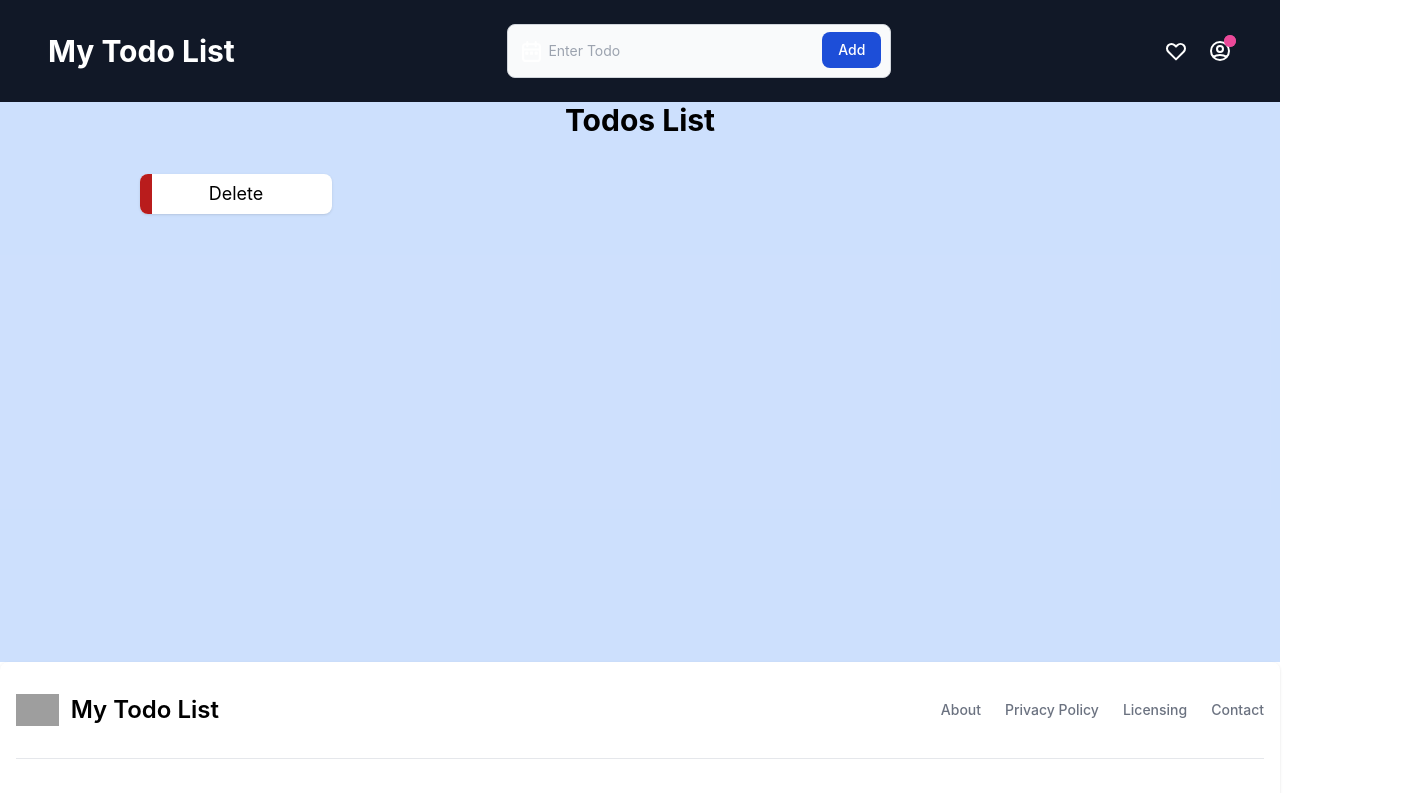
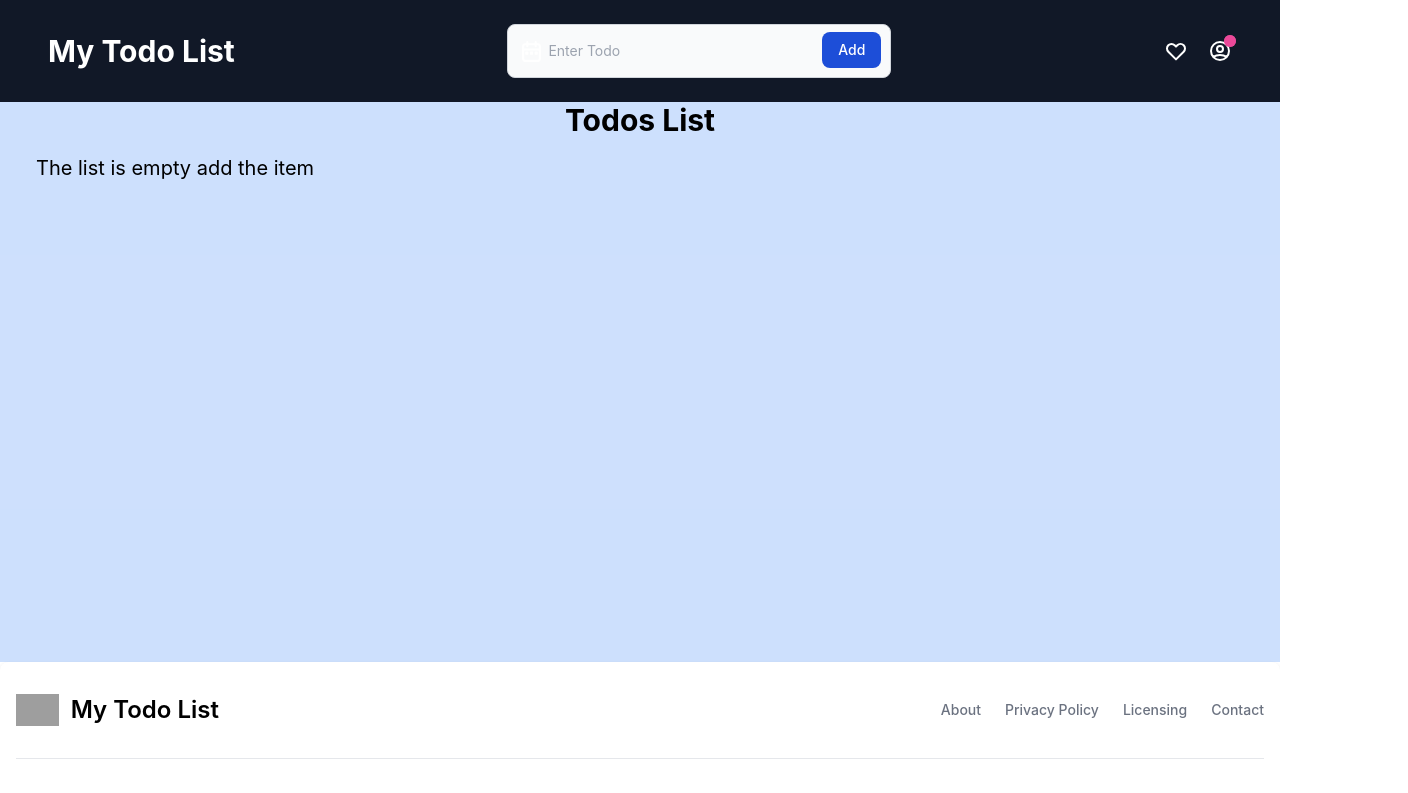
Before and after one commit to SingupalliKartik/todo-list-react, a React (Create React App) app: page / in a window 1280 px wide. Shown: the top 793 px of the page, 1408 px wide, since content can reach past the window. Built offline with nearby package versions, Linux system fonts and the light colour scheme; grey boxes are pictures that could not be loaded.

Commit message:
bugs resolved

```diff
--- a/src/App.js
+++ b/src/App.js
@@ -4,17 +4,12 @@ import { Todos } from "./mycomponents/Todos";
 import { About } from "./mycomponents/About";
 import { Footer } from "./mycomponents/Footer";
 import { useState, useEffect } from "react";
-import {
-  BrowserRouter as Router,
-  Routes,
-  Route,
-
-} from "react-router-dom";
+import { BrowserRouter as Router, Routes, Route } from "react-router-dom";
 
 function App() {
   let initTodo;
   if (localStorage.getItem("List") === null) {
-    initTodo = ''
+    initTodo = "";
   } else {
     initTodo = JSON.parse(localStorage.getItem("List"));
   }
@@ -31,8 +26,9 @@ function App() {
     let sno;
     if (listtodo.length === 0) {
       sno = 0;
-    } else sno = listtodo[listtodo.length - 1].sno + 1;
-
+    } else {
+      sno = listtodo[listtodo.length - 1].sno + 1;
+    }
     const myList = {
       sno: sno,
       title: title,
@@ -41,7 +37,7 @@ function App() {
     console.log(listtodo);
   };
 
-  const [listtodo, setTodos] = useState([initTodo]);
+  const [listtodo, setTodos] = useState(initTodo);
   useEffect(() => {
     localStorage.setItem("List", JSON.stringify(listtodo));
   }, [listtodo]);
@@ -51,24 +47,16 @@ function App() {
       <div>
         <Router>
           <Header title="My Todo List" searchbox={false} addTodo={addTodo} />
-        <Routes>
-          <Route exact path="/"  element={            <Todos todos={listtodo} onDelete={onDelete} />
-}/>
+          <Routes>
+            <Route
+              exact
+              path="/"
+              element={<Todos todos={listtodo} onDelete={onDelete} />}
+            />
+            <Route exact path="/about" element={<About />} />
+          </Routes>
 
-
-          <Route exact path="/about"
-          element={ <About />}/>
-
-
-
-
-
-
-
-        </Routes>
-
-
-        <Footer />
+          <Footer />
         </Router>
       </div>
     </>
--- a/src/mycomponents/Todos.js
+++ b/src/mycomponents/Todos.js
@@ -1,7 +1,7 @@
 import React from "react";
 import { Todo } from "./Todo";
 
-export const Todos = (props) => {
+export const Todos = ({todos, onDelete}) => {
   let myStyle = {
     minHeight: "70vh",
   };
@@ -9,12 +9,12 @@ export const Todos = (props) => {
     <div className=" bg-blue-500 bg-opacity-25  " style={myStyle}>
       <h3 className="text-3xl font-bold text-center">Todos List</h3>
       <div className=" py-4">
-        {props.todos.length === 0 ? (
+        {todos.length === 0 ? (
           <p className=" text-xl mx-9">The list is empty add the item</p>
         ) : (
-          props.todos.map((todo) => {
+          todos.map((todo,index) => {
             return (
-              <Todo todo={todo} key={todo.sno} onDelete={props.onDelete} />
+              <Todo todo={todo} key={index+1} onDelete={onDelete} />
             );
           })
         )}
```
